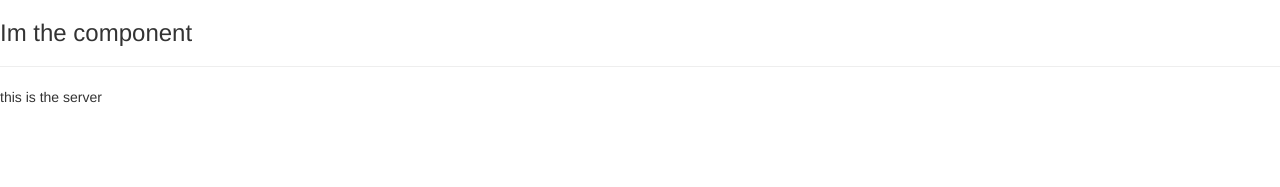
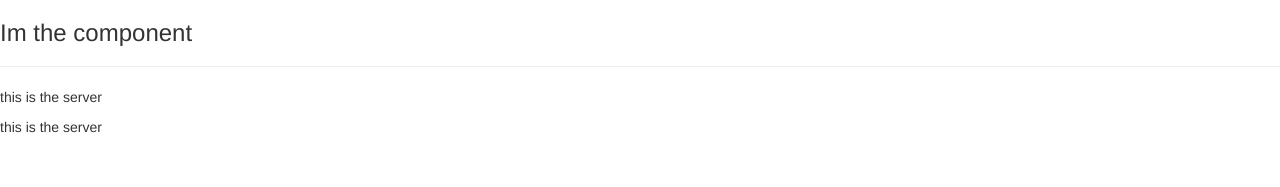
Before and after one commit to jdpeck90/Angular-Practice, an Angular app in the folder my-angular-app/: page / in a window 1280 px wide. Shown: the top 187 px of the page. Built offline with nearby package versions, Linux system fonts and the light colour scheme.

Commit message:
inline template in servers component

```diff
--- a/my-angular-app/src/app/app.component.html
+++ b/my-angular-app/src/app/app.component.html
@@ -1,3 +1,3 @@
 <h3>Im the component</h3>
 <hr>
-<app-server></app-server>
+<app-servers></app-servers>
--- a/my-angular-app/src/app/app.module.ts
+++ b/my-angular-app/src/app/app.module.ts
@@ -5,12 +5,14 @@
 
 import { AppComponent } from './app.component';
 import { ServerComponent } from './server/server.component';
+import { ServersComponent } from './servers/servers.component';
 
 
 @NgModule({
   declarations: [
     AppComponent,
-    ServerComponent
+    ServerComponent,
+    ServersComponent
   ],
   imports: [
     BrowserModule,
--- /dev/null
+++ b/my-angular-app/src/app/servers/servers.component.html
@@ -0,0 +1,2 @@
+<app-server></app-server>
+<app-server></app-server>
--- /dev/null
+++ b/my-angular-app/src/app/servers/servers.component.ts
@@ -0,0 +1,15 @@
+import { Component, OnInit } from '@angular/core';
+
+@Component({
+  selector: 'app-servers',
+  template: '<app-server></app-server><app-server></app-server>',
+  styleUrls: ['./servers.component.scss']
+})
+export class ServersComponent implements OnInit {
+
+  constructor() { }
+
+  ngOnInit() {
+  }
+
+}
```
Also changed, not shown: my-angular-app/src/app/servers/servers.component.scss (added).
